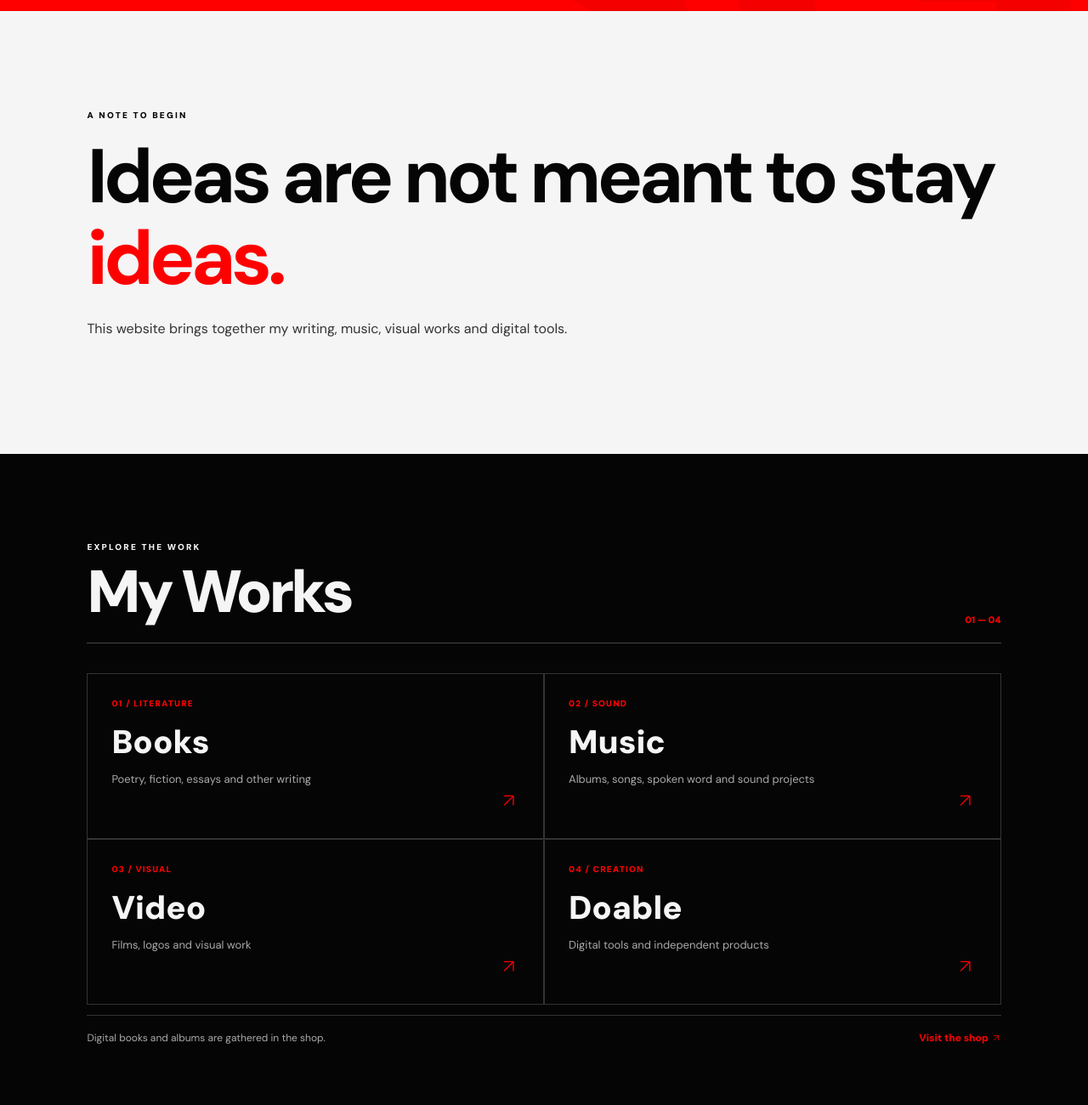
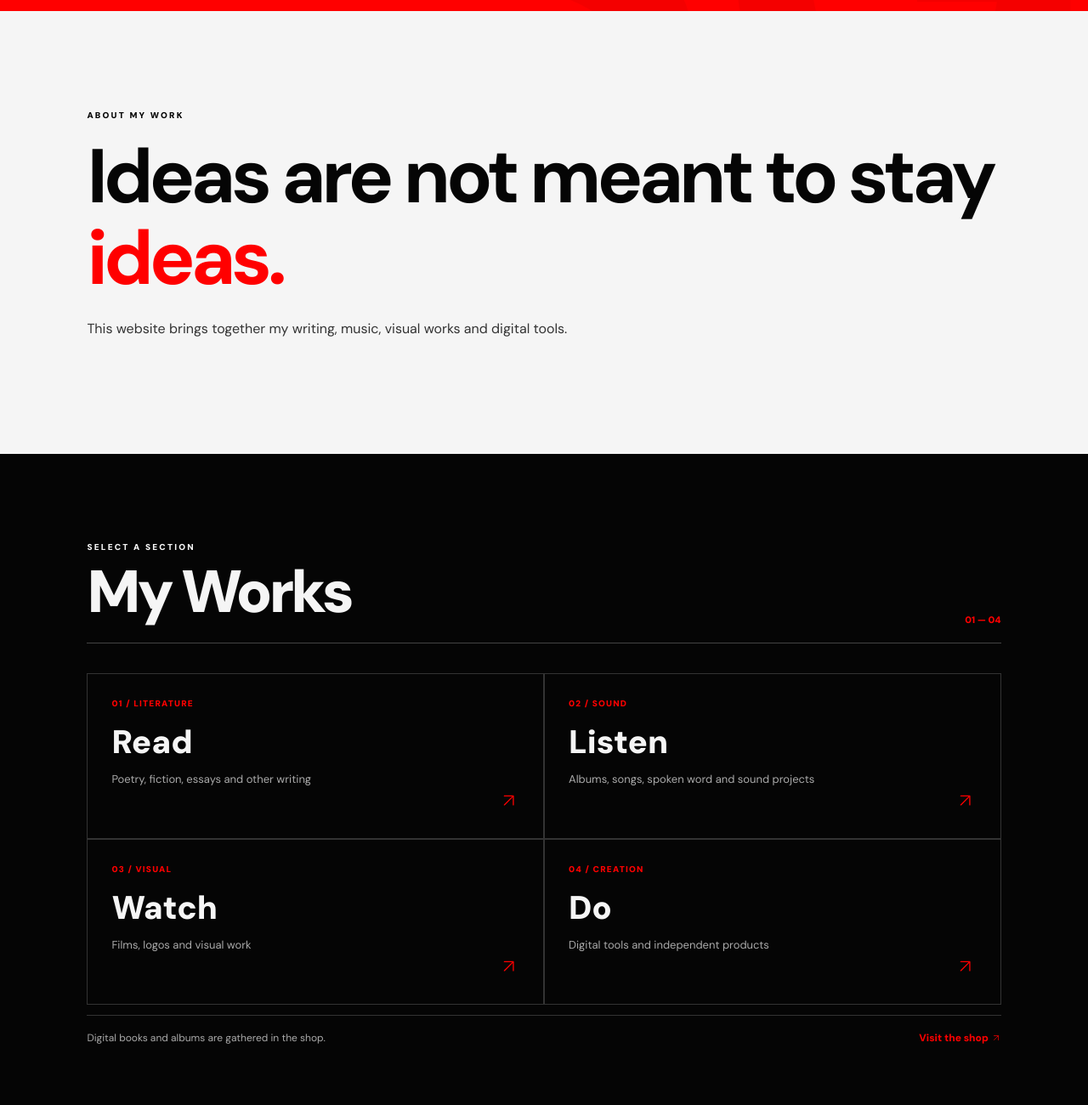
Before and after one commit to 3obhan/3obhan.github.io, a plain HTML site: page index.html in a window 1280 px wide. Shown: the part 760-2060 px from the top of the page at 85% size. Drawn offline with Linux system fonts and the light colour scheme.

Commit message:
Fix bilingual section navigation and homepage copy

```diff
--- a/index.html
+++ b/index.html
@@ -10,31 +10,31 @@
 <header class="site-header">
   <a class="brand" href="./" aria-label="Sobhan Ganji home">SOBHAN <span>GANJI.</span></a>
   <nav class="site-nav" aria-label="Main navigation">
-    <a href="./" data-en="Home" data-fa="خانه">Home</a><a href="book/" data-en="Books" data-fa="کتاب‌ها">Books</a><a href="music/" data-en="Music" data-fa="موسیقی">Music</a><a href="video/" data-en="Video" data-fa="ویدیو">Video</a><a href="hardo/" data-en="Doable" data-fa="کردنی">Doable</a>
+    <a href="book/" data-en="Read" data-fa="خواندنی">Read</a><a href="music/" data-en="Listen" data-fa="شنیدنی">Listen</a><a href="video/" data-en="Watch" data-fa="دیدنی">Watch</a><a href="hardo/" data-en="Do" data-fa="کردنی">Do</a>
     <button class="lang-button" type="button">FA</button>
   </nav>
 </header>
 <main>
   <section class="hero"><div class="hero-inner home-hero">
-    <div><div class="eyebrow" data-en="INDEPENDENT CREATOR" data-fa="هنرخواه / شعرطلب / اپ‌گستر">INDEPENDENT CREATOR</div>
+    <div><div class="eyebrow" data-en="PERSONAL WEBSITE" data-fa="وب‌سایت شخصی">PERSONAL WEBSITE</div>
       <h1><span data-en="SOBHAN" data-fa="سبحان">SOBHAN</span><span class="light" data-en="GANJI." data-fa="گنجی.">GANJI.</span></h1>
-      <p class="hero-copy" data-en="A space for ideas, words, sounds, experiments and creations. Exploring the intersection of logic and imagination." data-fa="فضایی برای کلمات، صداها، تجربه‌ها و آفرینش‌ها؛ جست‌وجو در سرزمین منطق و تخیل.">A space for ideas, words, sounds, experiments and creations. Exploring the intersection of logic and imagination.</p>
+      <p class="hero-copy" data-en="A personal website featuring my books, music, films, and digital projects." data-fa="وب‌سایت شخصی من؛ مجموعه‌ای از کتاب‌ها، آثار صوتی، فیلم‌ها و پروژه‌های دیجیتالی‌ام.">A personal website featuring my books, music, films, and digital projects.</p>
       <img class="signature" src="assets/signature.png" alt="Sobhan Ganji signature">
       <div class="hero-rule"><span data-en="THINK / LISTEN / WRITE" data-fa="بیاندیش / بشنو / بنویس">THINK / LISTEN / WRITE</span><span>EST. 2020 — PRESENT</span></div>
     </div>
     <div class="portrait-frame"><img src="assets/Sobhan_Ganji_pic.jpg" alt="Portrait of Sobhan Ganji"><span class="portrait-label" data-en="TEHRAN · 1364" data-fa="تهران · ۱۳۶۴">TEHRAN · 1364</span></div>
   </div></section>
-  <section class="statement"><div class="statement-inner"><div class="eyebrow" data-en="A NOTE TO BEGIN" data-fa="یادداشت آغازین">A NOTE TO BEGIN</div>
+  <section class="statement"><div class="statement-inner"><div class="eyebrow" data-en="ABOUT MY WORK" data-fa="درباره آثار">ABOUT MY WORK</div>
     <h2 data-en="Ideas are not meant to stay <span>ideas.</span>" data-fa="بهترین تمرین انجام دادن همان کاریست که قرار است <span>تمرینش را کنید</span>" data-i18n-html>Ideas are not meant to stay <span>ideas.</span></h2>
     <p data-en="This website brings together my writing, music, visual works and digital tools." data-fa="اینجا آرشیو نوشته‌ها، صداها، آثار تصویری و ابزارهای دیجیتالی است که ساخته‌ام.">This website brings together my writing, music, visual experiments and the tools I build under the name Hardo.</p>
   </div></section>
   <section class="section" id="works"><div class="section-inner">
-    <div class="section-heading"><div><div class="eyebrow" data-en="EXPLORE THE WORK" data-fa="از کجا شروع کنیم؟">EXPLORE THE WORK</div><h2 data-en="My Works" data-fa="آثار من">My Works</h2></div><span class="section-index">01 — 04</span></div>
+    <div class="section-heading"><div><div class="eyebrow" data-en="SELECT A SECTION" data-fa="بخش‌های آثار">SELECT A SECTION</div><h2 data-en="My Works" data-fa="آثار من">My Works</h2></div><span class="section-index">01 — 04</span></div>
     <div class="works-grid">
-      <a class="work-card" href="book/"><span class="work-number">01 / LITERATURE</span><div><h3 data-en="Books" data-fa="خواندنی">Books</h3><p data-en="Poetry, fiction, essays and other writing" data-fa="کتاب‌ها، مجموعه شعر، داستان و دیگر نوشته‌ها">Poetry, fiction, essays and other writing</p></div><span class="work-arrow">↗</span></a>
-      <a class="work-card" href="music/"><span class="work-number">02 / SOUND</span><div><h3 data-en="Music" data-fa="شنیدنی">Music</h3><p data-en="Albums, songs, spoken word and sound projects" data-fa="موسیقی، آلبوم‌ها، دکلمه و پروژه‌های صوتی">Albums, songs, spoken word and sound projects</p></div><span class="work-arrow">↗</span></a>
-      <a class="work-card" href="video/"><span class="work-number">03 / VISUAL</span><div><h3 data-en="Video" data-fa="دیدنی">Video</h3><p data-en="Films, logos and visual work" data-fa="فیلم‌ها، لوگوها و دیگر آثار تصویری">Films, logos and visual work</p></div><span class="work-arrow">↗</span></a>
-      <a class="work-card" href="hardo/"><span class="work-number">04 / CREATION</span><div><h3 data-en="Doable" data-fa="کردنی">Doable</h3><p data-en="Digital tools and independent products" data-fa="ابزارهای دیجیتال و محصولات مستقل">Digital tools and independent products</p></div><span class="work-arrow">↗</span></a>
+      <a class="work-card" href="book/"><span class="work-number">01 / LITERATURE</span><div><h3 data-en="Read" data-fa="خواندنی">Read</h3><p data-en="Poetry, fiction, essays and other writing" data-fa="کتاب‌ها، مجموعه شعر، داستان و دیگر نوشته‌ها">Poetry, fiction, essays and other writing</p></div><span class="work-arrow">↗</span></a>
+      <a class="work-card" href="music/"><span class="work-number">02 / SOUND</span><div><h3 data-en="Listen" data-fa="شنیدنی">Listen</h3><p data-en="Albums, songs, spoken word and sound projects" data-fa="موسیقی، آلبوم‌ها، دکلمه و پروژه‌های صوتی">Albums, songs, spoken word and sound projects</p></div><span class="work-arrow">↗</span></a>
+      <a class="work-card" href="video/"><span class="work-number">03 / VISUAL</span><div><h3 data-en="Watch" data-fa="دیدنی">Watch</h3><p data-en="Films, logos and visual work" data-fa="فیلم‌ها، لوگوها و دیگر آثار تصویری">Films, logos and visual work</p></div><span class="work-arrow">↗</span></a>
+      <a class="work-card" href="hardo/"><span class="work-number">04 / CREATION</span><div><h3 data-en="Do" data-fa="کردنی">Do</h3><p data-en="Digital tools and independent products" data-fa="ابزارهای دیجیتال و محصولات مستقل">Digital tools and independent products</p></div><span class="work-arrow">↗</span></a>
     </div>
     <div class="works-cta"><span data-en="Digital books and albums are gathered in the shop." data-fa="کتاب‌ها و آلبوم‌های دیجیتال در فروشگاه قرار دارند.">Digital books and albums are gathered in the shop.</span><a class="text-link" href="book/" data-en="Visit the shop ↗" data-fa="رفتن به فروشگاه ↗">Visit the shop ↗</a></div>
   </div></section>
@@ -47,7 +47,7 @@
   </section>
 
 </main>
-<footer class="site-footer"><div class="footer-top"><div><div class="eyebrow" data-en="GET IN TOUCH" data-fa="با من در ارتباط باشید">GET IN TOUCH</div><div class="footer-name">SOBHAN GANJI.</div></div><div class="footer-links"><a href="book/" data-en="BOOKS ↗" data-fa="کتاب‌ها ↗">BOOKS ↗</a><a href="music/" data-en="MUSIC ↗" data-fa="موسیقی ↗">MUSIC ↗</a><a href="video/" data-en="VIDEO ↗" data-fa="ویدیو ↗">VIDEO ↗</a><a href="https://github.com/3obhan" target="_blank" rel="noopener">GITHUB ↗</a><a href="https://www.amazon.com/author/sobhanganji" target="_blank" rel="noopener">AMAZON ↗</a><a href="https://open.spotify.com/artist/326jmF8ho8Znjrk8ryoYny?si=jbsVf_RfQ7mvMuITq8UYTw" target="_blank" rel="noopener">SPOTIFY ↗</a><a href="https://music.apple.com/us/artist/sobhan-ganji/1611798955" target="_blank" rel="noopener">APPLE MUSIC ↗</a><a href="https://youtube.com/@SobhanGanji" target="_blank" rel="noopener">YOUTUBE ↗</a><a href="https://www.shazam.com/artist/-/1611798955" target="_blank" rel="noopener">SHAZAM ↗</a><a href="https://www.imdb.com/name/nm13623573/?ref_=ext_shr_lnk" target="_blank" rel="noopener">IMDb ↗</a><a href="https://instagram.com/3obhan/" target="_blank" rel="noopener">INSTAGRAM ↗</a><a href="mailto:Sobhan.Ganji@Yahoo.com">EMAIL ↗</a></div></div><div class="copyright"><span>© 2026 SOBHAN GANJI</span><span>INDEPENDENTLY CREATED.</span></div></footer>
+<footer class="site-footer"><div class="footer-top"><div><div class="eyebrow" data-en="GET IN TOUCH" data-fa="با من در ارتباط باشید">GET IN TOUCH</div><div class="footer-name">SOBHAN GANJI.</div></div><div class="footer-links"><a href="book/" data-en="READ ↗" data-fa="خواندنی ↗">READ ↗</a><a href="music/" data-en="LISTEN ↗" data-fa="شنیدنی ↗">LISTEN ↗</a><a href="video/" data-en="WATCH ↗" data-fa="دیدنی ↗">WATCH ↗</a><a href="https://github.com/3obhan" target="_blank" rel="noopener">GITHUB ↗</a><a href="https://www.amazon.com/author/sobhanganji" target="_blank" rel="noopener">AMAZON ↗</a><a href="https://open.spotify.com/artist/326jmF8ho8Znjrk8ryoYny?si=jbsVf_RfQ7mvMuITq8UYTw" target="_blank" rel="noopener">SPOTIFY ↗</a><a href="https://music.apple.com/us/artist/sobhan-ganji/1611798955" target="_blank" rel="noopener">APPLE MUSIC ↗</a><a href="https://youtube.com/@SobhanGanji" target="_blank" rel="noopener">YOUTUBE ↗</a><a href="https://www.shazam.com/artist/-/1611798955" target="_blank" rel="noopener">SHAZAM ↗</a><a href="https://www.imdb.com/name/nm13623573/?ref_=ext_shr_lnk" target="_blank" rel="noopener">IMDb ↗</a><a href="https://instagram.com/3obhan/" target="_blank" rel="noopener">INSTAGRAM ↗</a><a href="mailto:Sobhan.Ganji@Yahoo.com">EMAIL ↗</a></div></div><div class="copyright"><span>© 2026 SOBHAN GANJI</span><span>INDEPENDENTLY CREATED.</span></div></footer>
 
 <script src="scripts/site.js" defer></script>
 </body></html>
```
